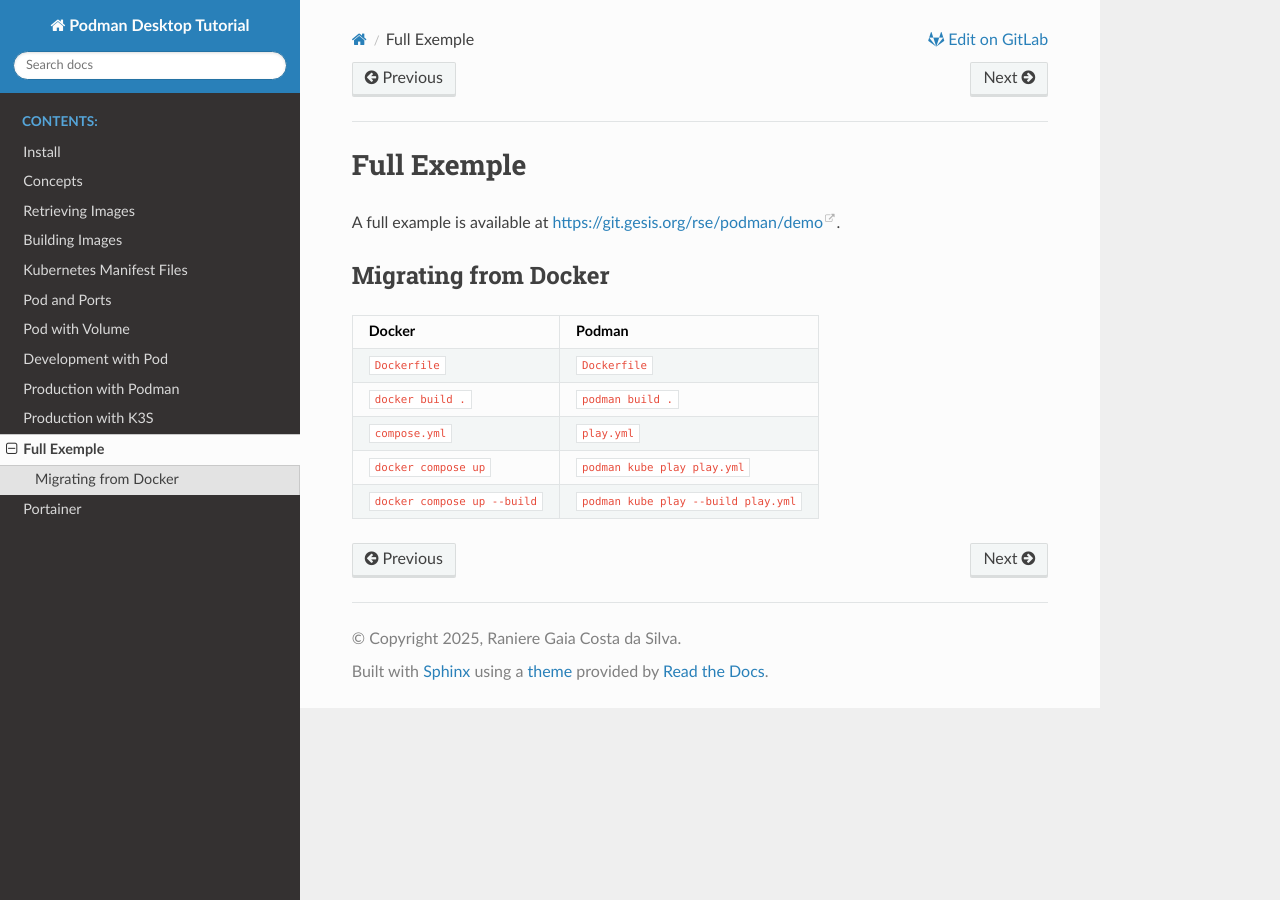
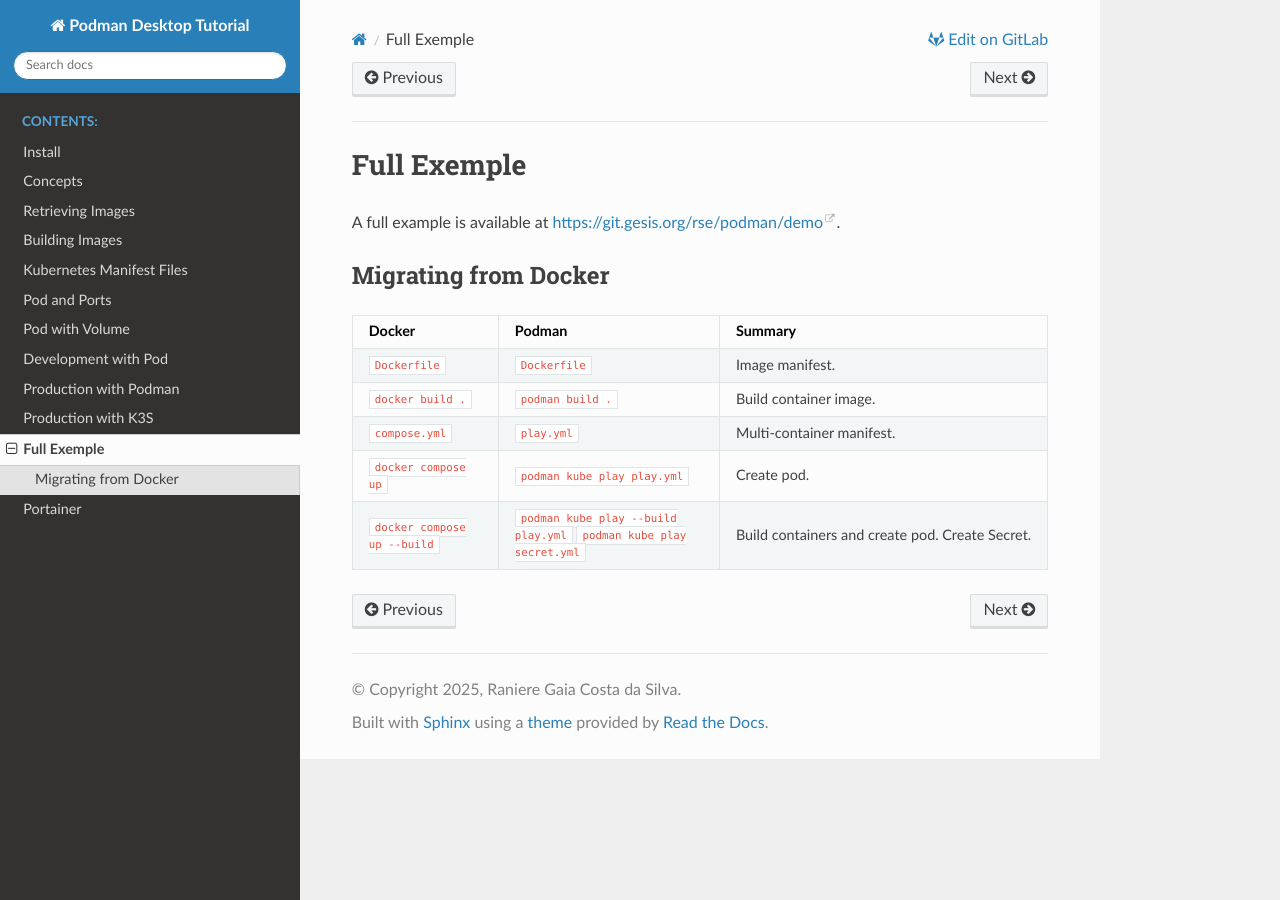
Before and after one commit to rgaiacs/rse-podman-tutorial, a Sphinx documentation site: the page built from source/full-example.rst, in a window 1280 px wide. Built offline with Sphinx 7.4.7 and the Read the Docs theme 3.1.0, drawn with Linux system fonts in a browser that asks for light colours.

Commit message:
Add summary to help migrating from Docker

```diff
--- a/source/full-example.rst
+++ b/source/full-example.rst
@@ -6,12 +6,13 @@ A full example is available at https://git.gesis.org/rse/podman/demo.
 Migrating from Docker
 ---------------------
 
-============================= ==============================
-Docker                        Podman
-============================= ==============================
-``Dockerfile``                ``Dockerfile``
-``docker build .``            ``podman build .``
-``compose.yml``               ``play.yml``
-``docker compose up``         ``podman kube play play.yml``
-``docker compose up --build`` ``podman kube play --build play.yml``
-============================= ==============================
+============================= ===================================== ================================
+Docker                        Podman                                Summary
+============================= ===================================== ================================
+``Dockerfile``                ``Dockerfile``                        Image manifest.
+``docker build .``            ``podman build .``                    Build container image.
+``compose.yml``               ``play.yml``                          Multi-container manifest.
+``docker compose up``         ``podman kube play play.yml``         Create pod.
+``docker compose up --build`` ``podman kube play --build play.yml`` Build containers and create pod.
+                              ``podman kube play secret.yml``       Create Secret.
+============================= ===================================== ================================
```
